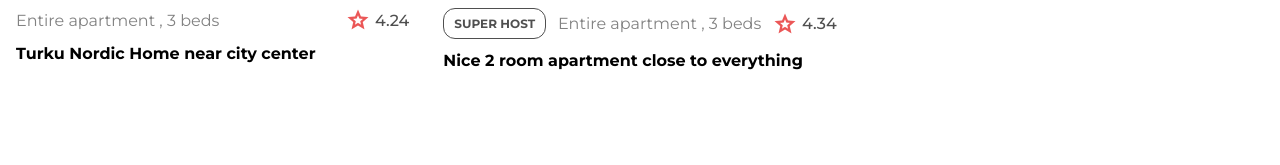
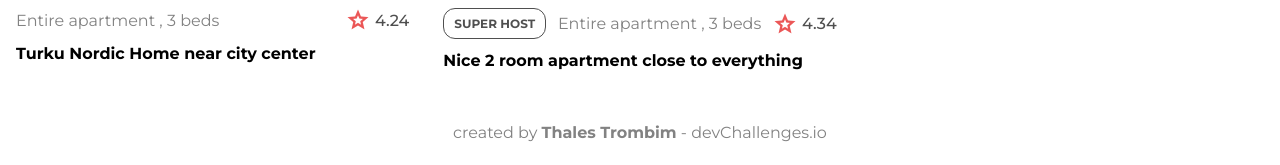
Before and after one commit to ThalesTrombim/dev_challenge_vue, a Vue app: page / in a window 1280 px wide. Shown: the part 2234-2399 px from the top of the page. Before the commit the page ends 2304 px from the top, so only its background shows below. Built offline with nearby package versions, Linux system fonts and the light colour scheme.

Commit message:
feat: ui completed

```diff
--- a/src/App.vue
+++ b/src/App.vue
@@ -16,6 +16,7 @@
         </the-card>
       </div>
     </section>
+    <the-footer></the-footer>
   </div>
 </template>
 
--- /dev/null
+++ b/src/components/TheFooter.vue
@@ -0,0 +1,20 @@
+<template>
+  <footer>
+    <p>created by <span>Thales Trombim</span> - devChallenges.io</p>
+  </footer>
+</template>
+
+<style scoped>
+footer {
+  display: flex;
+  align-items: center;
+  justify-content: center;
+  padding-top: 53px;
+  padding-bottom: 26px;
+  color: #828282;
+}
+
+span {
+  font-weight: bold;
+}
+</style>
--- a/src/main.js
+++ b/src/main.js
@@ -6,6 +6,7 @@ import TheSearcher from "@/components/TheSearcher";
 import TheGuests from "@/components/TheGuests";
 import TheFilter from "@/components/TheFilter";
 import TheCard from "@/components/TheCard.vue";
+import TheFooter from "@/components/TheFooter";
 
 Vue.config.productionTip = false;
 
@@ -14,6 +15,7 @@ Vue.component("the-searcher", TheSearcher);
 Vue.component("the-guests", TheGuests);
 Vue.component("the-filter", TheFilter);
 Vue.component("the-card", TheCard);
+Vue.component("the-footer", TheFooter);
 
 new Vue({
   render: (h) => h(App),
```
